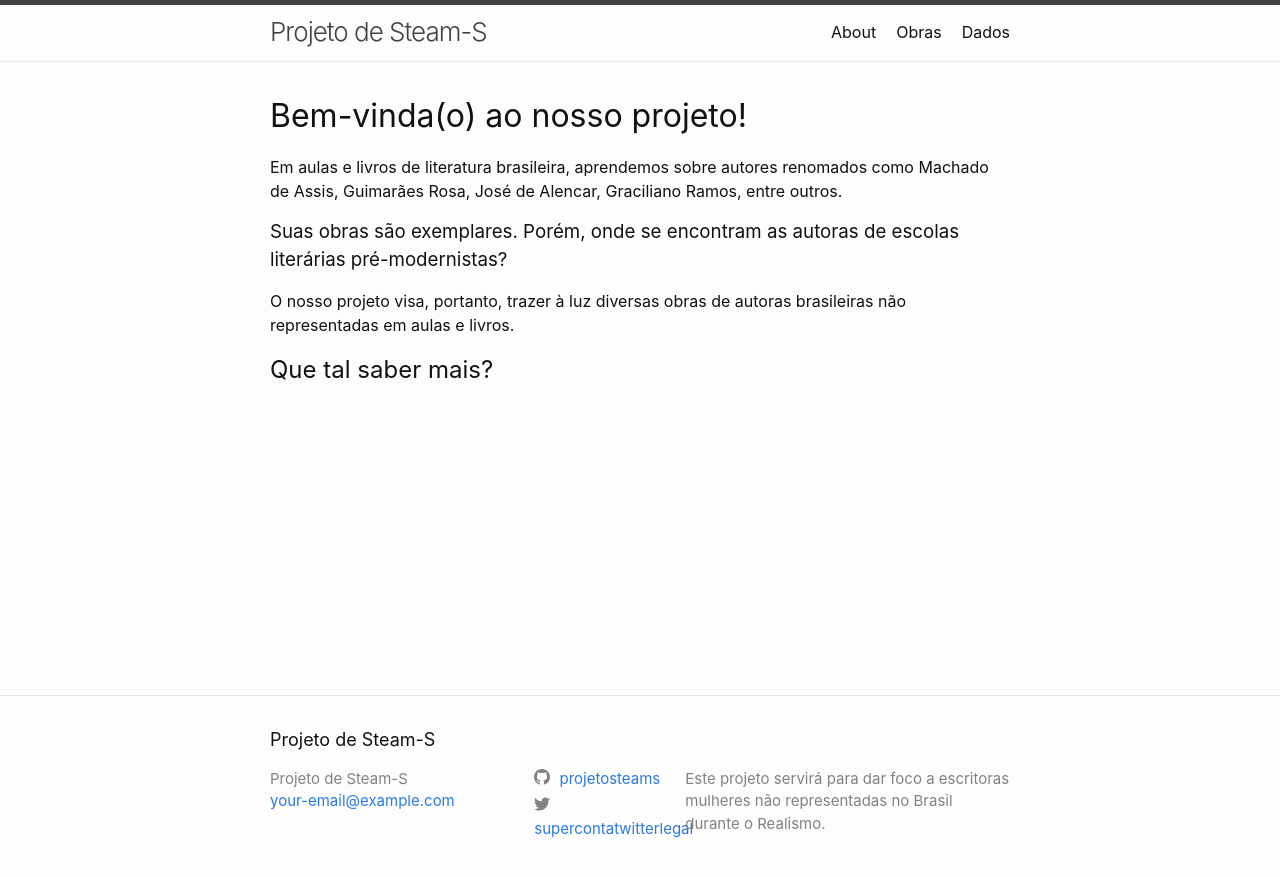
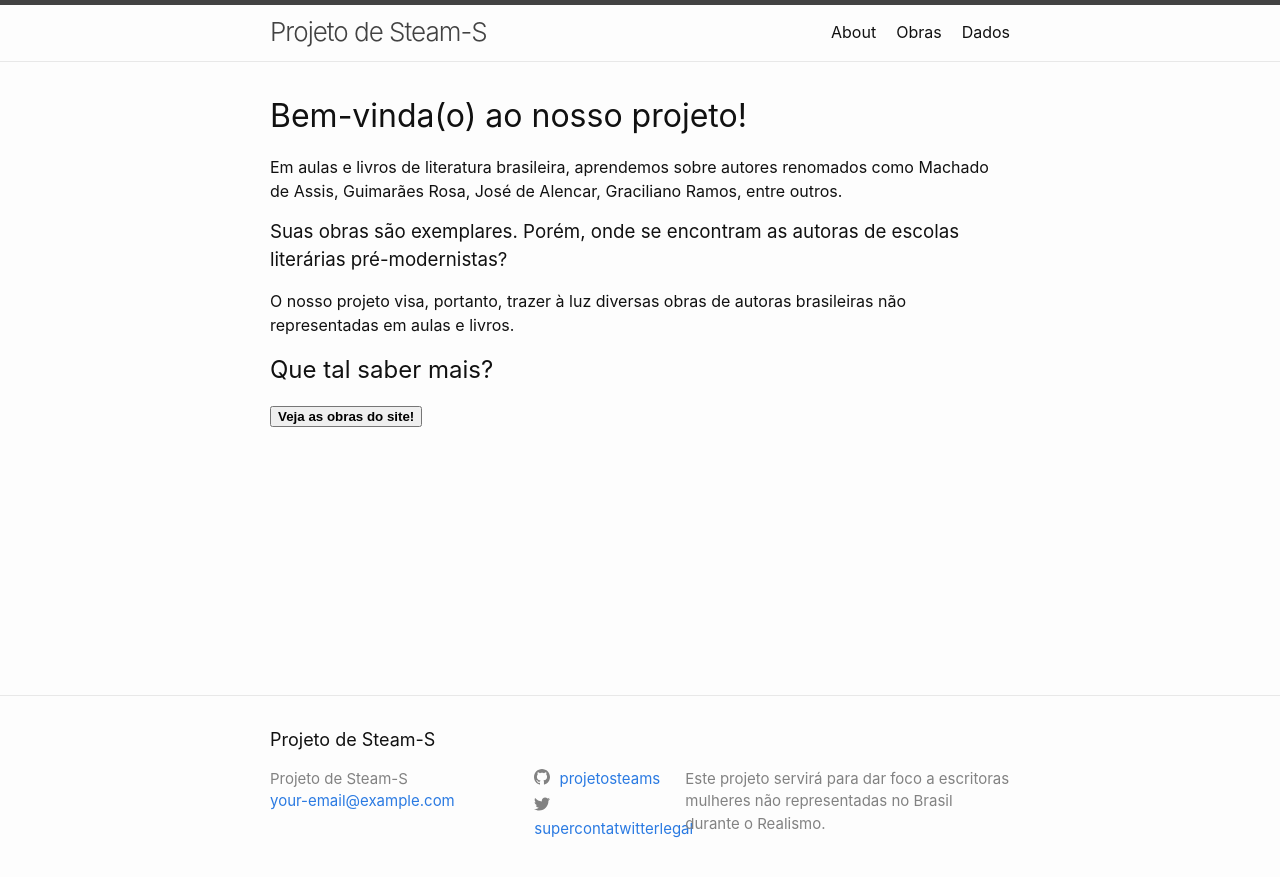
Before and after one commit to elas-na-literatura/elas-na-literatura.github.io, a Jekyll site: the page built from index.markdown, in a window 1280 px wide. Shown: the top 877 px of the page. Built offline with Jekyll 4.4.1, drawn with Linux system fonts in a browser that asks for light colours.

Commit message:
coloquei botão de obras

```diff
--- a/index.markdown
+++ b/index.markdown
@@ -13,3 +13,4 @@ layout: home
 <p>O nosso projeto visa, portanto, trazer à luz diversas obras de autoras brasileiras não representadas em aulas e livros.</p>
 
 <h2>Que tal saber mais?</h2>
+<button class="button" onclick='window.open("{{ site.url }}/obras", "_blank")'><b>Veja as obras do site!</b></button>
```
